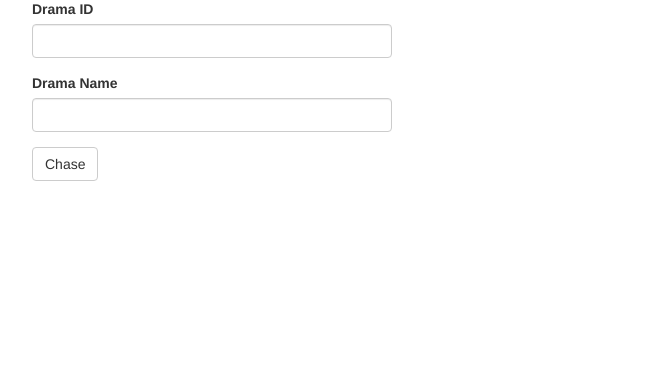
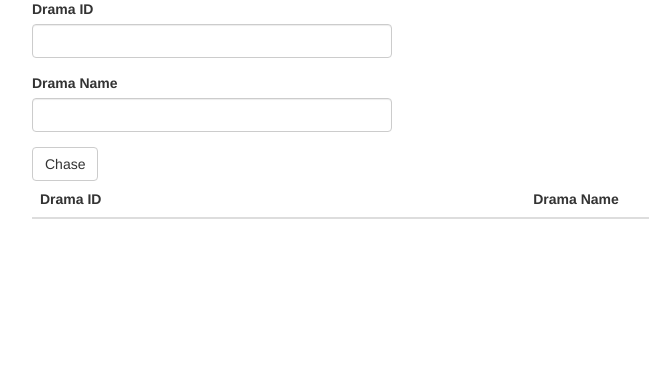
Before and after one commit to ycui1984/dramachaser, a Flask app: page / in a window 1280 px wide. Shown: the part 73-464 px from the top of the page, without its empty margins (38-687 px from the left). Run offline with Flask 2, Linux system fonts and the light colour scheme; the visitor is signed in with stand-in values (Sample User, id 1); data comes from the database, SQL or seed files in the repository; data that the repository does not hold is empty; some libraries are stand-ins or nearby versions.

Commit message:
[Prototype] Add chase interface

```diff
--- a/core/routes.py
+++ b/core/routes.py
@@ -48,6 +48,13 @@ def update_drama(user_id, drama_id, op):
         finally:
             pipe.reset()
 
+def chase(user_id, drama_id):
+    update_drama(user_id, drama_id, DRAMAOP.CHASE)
+    return {'user_id' : user_id, 'drama_id' : drama_id, 'action': 'chase'}
+
+def abandon(user_id, drama_id):
+    update_drama(user_id, drama_id, DRAMAOP.ABANDON)
+    return {'user_id' : user_id, 'drama_id': drama_id, 'action': 'abandon'}
 
 @app.before_request
 def before_request():
@@ -56,30 +63,19 @@ def before_request():
         db.session.commit()
 
 
-@app.route('/')
-@app.route('/index')
+@app.route('/', methods=['POST', 'GET'])
+@app.route('/index', methods=['POST', 'GET'])
 @login_required
 def index():
     form = DramaChasingForm()
-    drama_ids = list(scheduler.get_drama_ids(current_user.username))
+    user_id = current_user.username
+    if form.validate_on_submit():
+        drama_id = form.drama_id.data
+        drama_name = form.drama_name.data
+        chase(user_id, drama_id)
+        flash('Start to chase drama {}'.format(drama_name))
+    drama_ids = list(scheduler.get_drama_ids(user_id))
     return render_template('index.html', title='Home', drama_ids=drama_ids, form=form)
-
-@app.route('/drama/chase', methods=['POST'])
-@login_required
-def chase():
-    drama_id = get_drama_id(request)
-    update_drama(current_user.username, drama_id, DRAMAOP.CHASE)
-    print(current_user.username)
-    print(drama_id)
-    return {'user_id' : current_user.username, 'drama_id' : drama_id, 'action': 'chase'}
-
-@app.route('/drama/abandon', methods=['POST'])
-@login_required
-def abandon():
-    drama_id = get_drama_id(request)
-    update_drama(current_user.username, drama_id, DRAMAOP.ABANDON)
-    return {'user_id' : current_user.username, 'drama_id': drama_id, 'action': 'abandon'}
-
 
 @app.route('/login', methods=['GET', 'POST'])
 def login():
--- a/core/templates/index.html
+++ b/core/templates/index.html
@@ -16,5 +16,22 @@
             {{ wtf.quick_form(form) }}
         </div>
     </div>
+
+    <table class="table table-striped">
+        <thead>
+            <tr>
+                <th>Drama ID</th>
+                <th>Drama Name</th>
+            <tr>
+        </thead>
+        <tbody>
+            {% for drama_id in drama_ids %}
+            <tr>
+                <td>{{ drama_id }}</td>
+                <td>Placeholder</td>
+            </tr>
+            {% endfor %}
+        </tbody>
+    </table>
 </div>
 {% endblock %}
```
